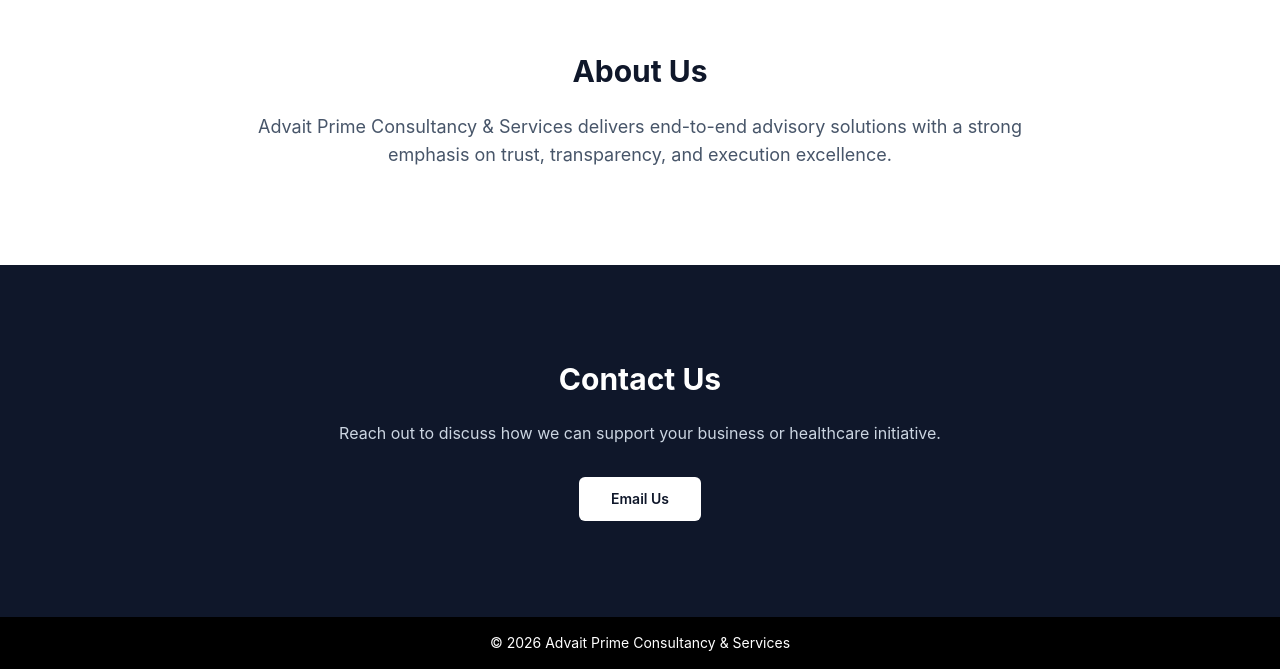
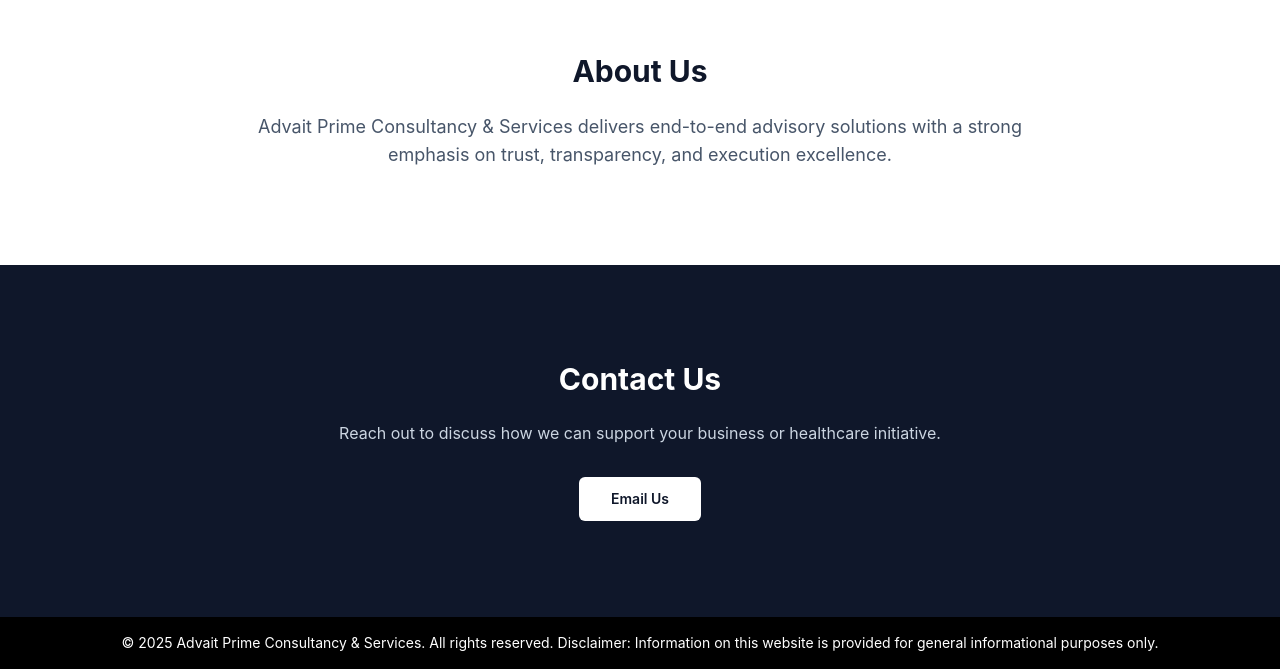
Before and after one commit to psh2590/advait-prime-website, a React app in the folder frontend/: page / in a window 1280 px wide. Shown: the part 1400-2069 px from the top of the page. Built offline with nearby package versions, Linux system fonts and the light colour scheme; the HTML template or start-up script is replaced by a standard one.

Commit message:
Update Footer.jsx

```diff
--- a/frontend/src/components/Footer.jsx
+++ b/frontend/src/components/Footer.jsx
@@ -1,7 +1,8 @@
 export default function Footer() {
   return (
     <footer className="bg-black text-white text-center py-4 text-sm">
-      © {new Date().getFullYear()} Advait Prime Consultancy & Services
+                  © 2025 Advait Prime Consultancy & Services. All rights reserved.
+      Disclaimer: Information on this website is provided for general informational purposes only.
     </footer>
   );
 }
```
